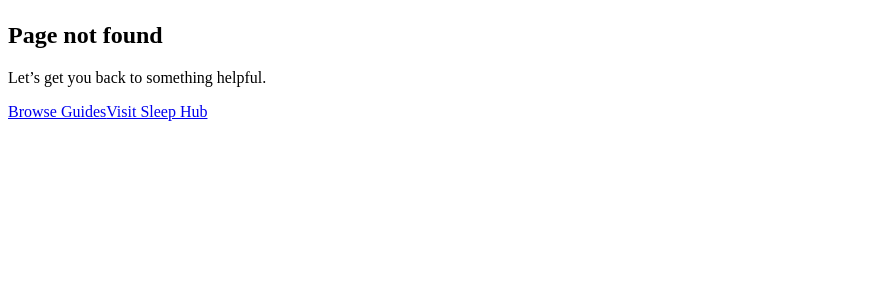
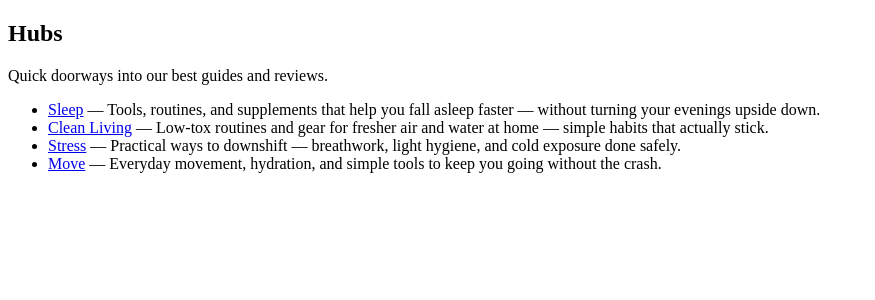
Before and after one commit to dariosandison/Eco---Holistic, a Next.js app: page /hubs in a window 1280 px wide. Before the commit this address had no page. Shown: the top 300 px of the page, without its empty margins (0-875 px from the left). Built offline with nearby package versions, Linux system fonts and the light colour scheme.

Commit message:
Create index.js

```diff
--- /dev/null
+++ b/pages/hubs/index.js
@@ -0,0 +1,53 @@
+// pages/hubs/index.js
+import Link from 'next/link';
+import SEO from '../../components/SEO';
+import hubsData from '../../data/hubs';
+
+function normHubs() {
+  if (Array.isArray(hubsData)) return hubsData;
+  if (hubsData && typeof hubsData === 'object') {
+    if (Array.isArray(hubsData.hubs)) return hubsData.hubs;
+    return Object.entries(hubsData).map(([slug, v]) => ({ slug, ...(v || {}) }));
+  }
+  return [];
+}
+
+export async function getStaticProps() {
+  const hubs = normHubs().map(h => ({
+    slug: h.slug,
+    title: h.title || (h.slug ? h.slug.replace(/-/g,' ') : ''),
+    description: h.description || ''
+  }));
+  const seo = {
+    title: 'Hubs — Wild & Well',
+    description: 'Explore our hubs; curated gateways into sleep, clean living, stress, movement, and more.',
+    url: 'https://www.wild-and-well.store/hubs',
+    breadcrumbs: [
+      { name: 'Home', item: 'https://www.wild-and-well.store/' },
+      { name: 'Hubs', item: 'https://www.wild-and-well.store/hubs' }
+    ]
+  };
+  return { props: { hubs, seo }, revalidate: 60 * 60 * 12 };
+}
+
+export default function HubsIndex({ hubs, seo }) {
+  return (
+    <>
+      <SEO {...seo} />
+      <div className="container">
+        <article className="post">
+          <h1 className="post-title">Hubs</h1>
+          <p className="post-meta">Quick doorways into our best guides and reviews.</p>
+          <ul>
+            {hubs.map(h => (
+              <li key={h.slug}>
+                <Link href={`/hubs/${h.slug}`}>{h.title}</Link>
+                {h.description ? <> — {h.description}</> : null}
+              </li>
+            ))}
+          </ul>
+        </article>
+      </div>
+    </>
+  );
+}
```
